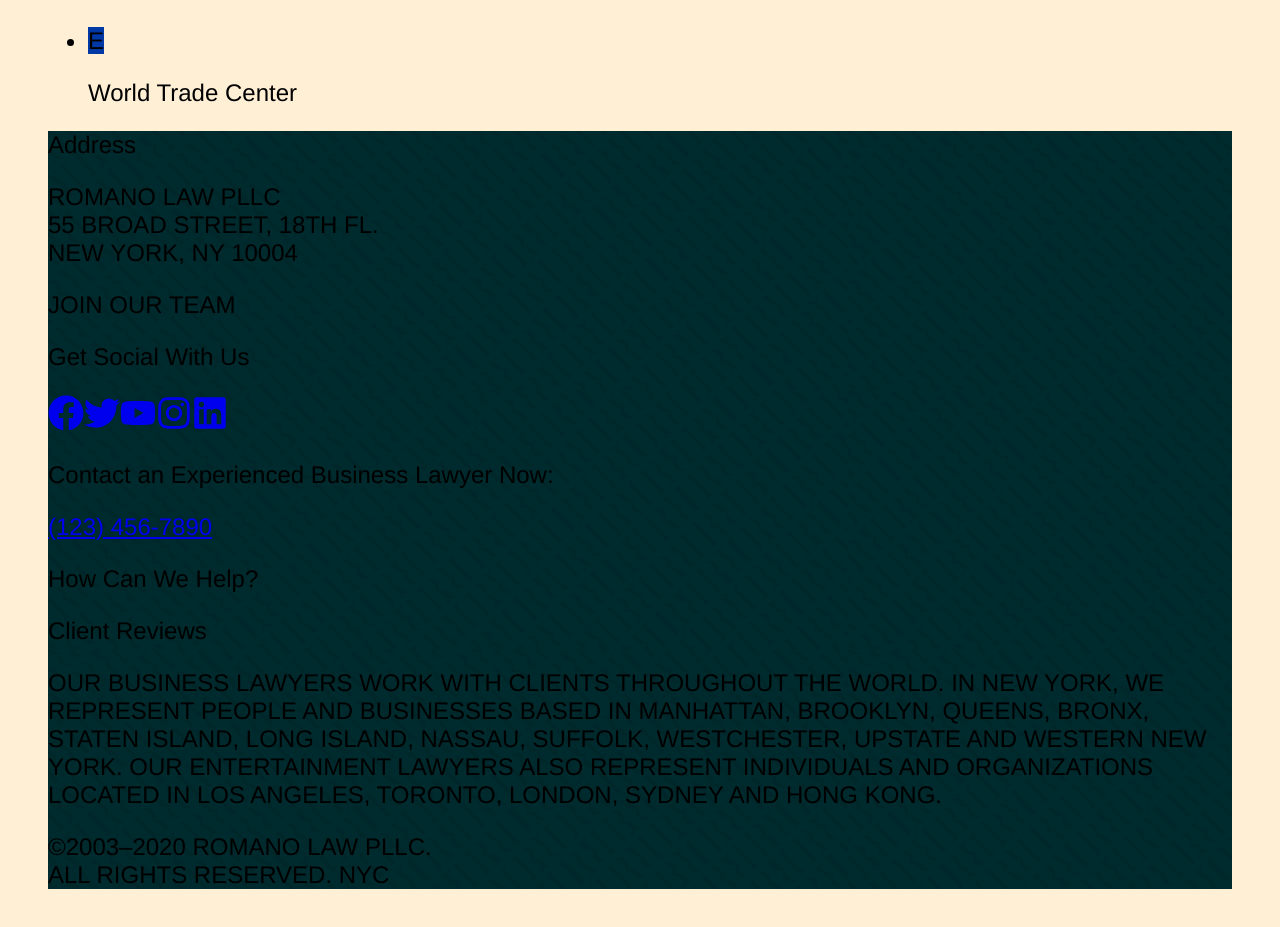
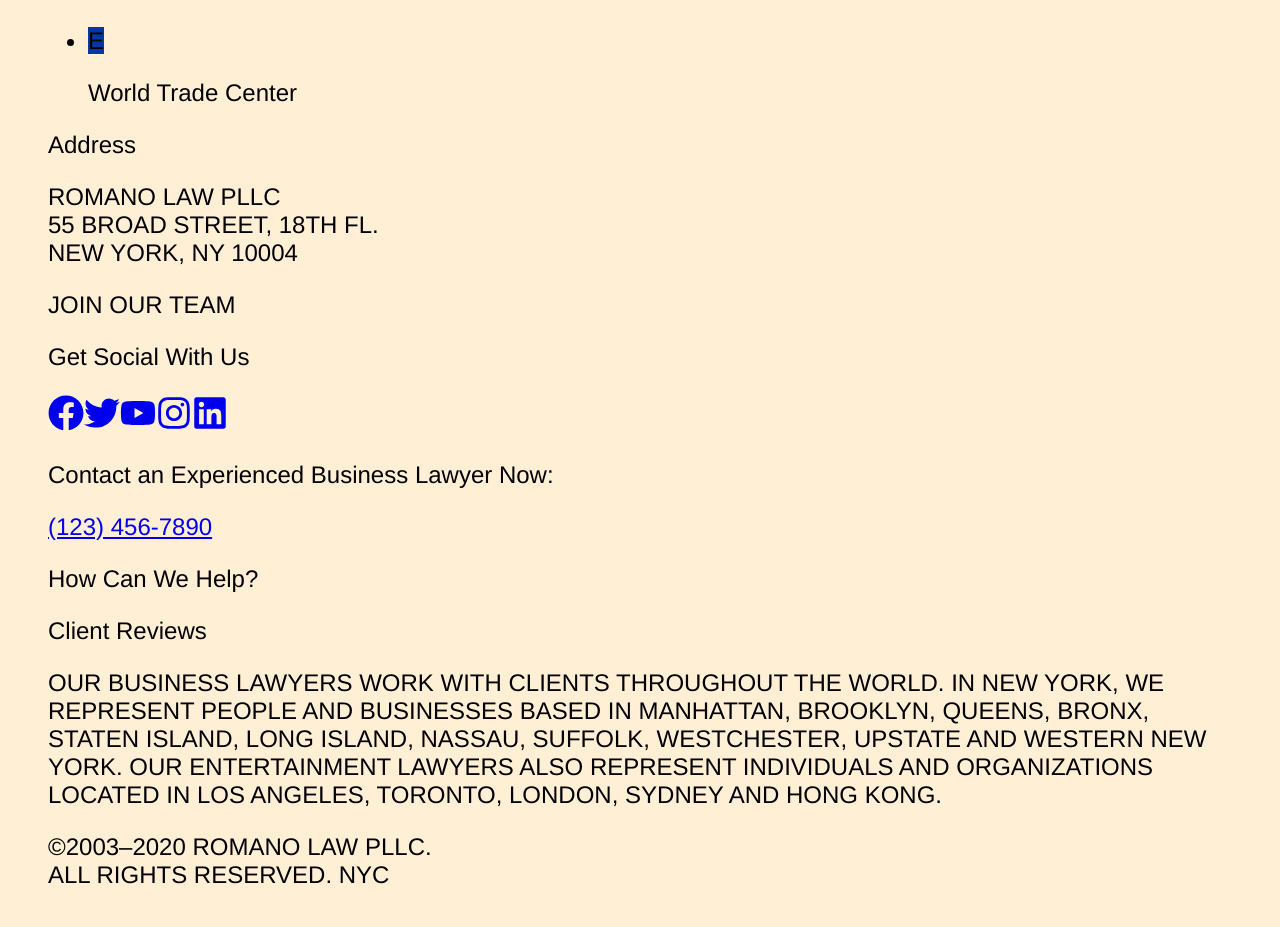
Before and after one commit to realmohsin/project-1, a Next.js app: page /contact in a window 1280 px wide. Shown: the part 2525-3452 px from the top of the page. Built offline with nearby package versions, Linux system fonts and the light colour scheme.

Commit message:
yt-embeds and background of footer removed

```diff
--- a/components/about-page/team-section.js
+++ b/components/about-page/team-section.js
@@ -7,7 +7,7 @@
       <div className='container'>
         <h2 className='teamSectionTitle'>Legal Team</h2>
         <div container>
-          {Array(6)
+          {Array(20)
             .fill()
             .map((_, i) => (
               <div item xs={12} sm={6} md={4} className='gridItem'>
--- a/components/footer.js
+++ b/components/footer.js
@@ -13,7 +13,7 @@
   return (
     <footer
       className='footer'
-      style={{ backgroundImage: 'url(/images/dark-bg.gif)' }}
+      // style={{ backgroundImage: 'url(/images/dark-bg.gif)' }}
     >
       <div className='container'>
         <div container>
--- a/components/home-page/blog-media-section.js
+++ b/components/home-page/blog-media-section.js
@@ -96,7 +96,7 @@
       className={`mediaSection ${sectionType === 'media' && 'activeSection'}`}
     >
       <h2 className='hiddenTitle'>Media</h2>
-      <div container>
+      {/* <div container>
         <div item xs={12} md={6} className='mediaItem leftMediaItem'>
           <div className='videoContainer'>
             <iframe
@@ -173,7 +173,7 @@
             OF CHINA – 8/23/2019
           </h5>
         </div>
-      </div>
+      </div> */}
       <Button isLink text='Visit our Media Page' extraClassName='button' />
     </div>
   )
```
